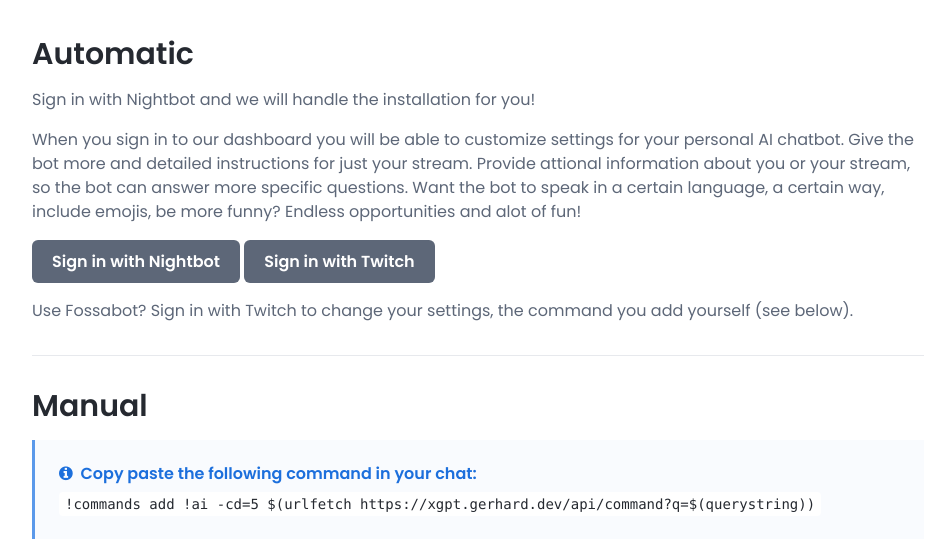
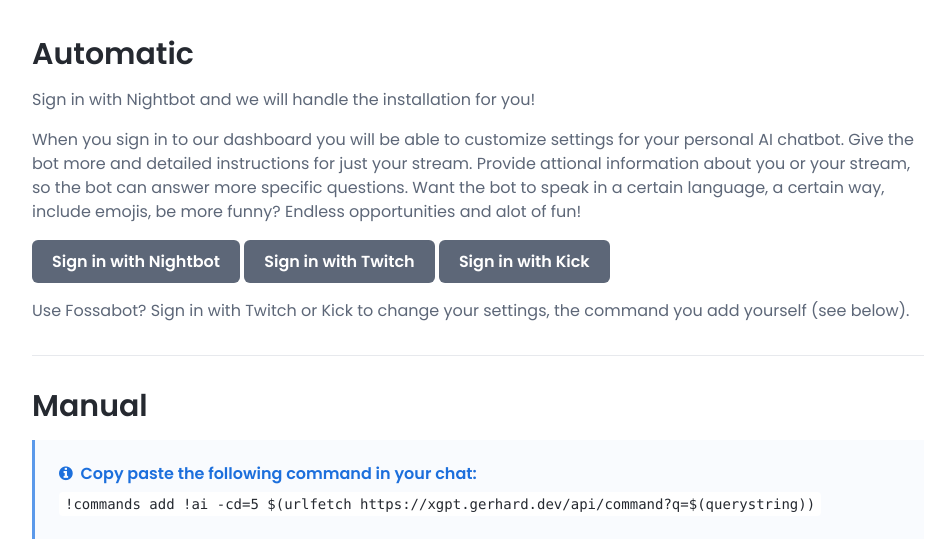
Before and after one commit to xgerhard/XGPT, a Laravel app: page / in a window 1280 px wide. Shown: the part 2811-3350 px from the top of the page, without its empty margins (312-1256 px from the left). Run offline with Laravel 12, Linux system fonts and the light colour scheme; some libraries are stand-ins or nearby versions.

Commit message:
Sign in with Kick
Fossabot also supports Kick. Twitch and Kick share one route.

```diff
--- a/app/Http/Controllers/AuthController.php
+++ b/app/Http/Controllers/AuthController.php
@@ -9,10 +9,16 @@ use Illuminate\Http\RedirectResponse;
 use App\Models\User;
 
 /**
- * Signs in a channel with Nightbot or Twitch, both find the same channel by its platform id
+ * Signs in a channel with Nightbot, Twitch or Kick, both find the same channel by its platform id
  */
 class AuthController extends Controller
 {
+    // As few permissions as each platform allows, Kick requires one to read the user
+    public const SCOPES = [
+        'twitch' => [],
+        'kick' => ['user:read'],
+    ];
+
     public function redirectToNightbot()
     {
         return Socialite::driver('nightbot')->redirect();
@@ -30,16 +36,16 @@ class AuthController extends Controller
         return redirect('/dashboard');
     }
 
-    public function redirectToTwitch()
+    public function redirectToPlatform(string $platform)
     {
-        return Socialite::driver('twitch')->setScopes([])->redirect();
+        return Socialite::driver($platform)->setScopes(self::SCOPES[$platform])->redirect();
     }
 
-    public function handleTwitchCallback()
+    public function handlePlatformCallback(string $platform)
     {
-        $twitchUser = Socialite::driver('twitch')->user();
+        $platformUser = Socialite::driver($platform)->user();
 
-        $this->login('twitch', $twitchUser->getId(), $twitchUser['login'], $twitchUser->getName());
+        $this->login($platform, $platformUser->getId(), $platformUser['login'] ?? $platformUser->getNickname(), $platformUser->getName());
 
         return redirect('/dashboard');
     }
--- a/app/Providers/AppServiceProvider.php
+++ b/app/Providers/AppServiceProvider.php
@@ -9,6 +9,7 @@ use Illuminate\Support\Facades\Event;
 use Illuminate\Support\Facades\RateLimiter;
 use Illuminate\Support\ServiceProvider;
 use SocialiteProviders\Manager\SocialiteWasCalled;
+use SocialiteProviders\Kick\KickExtendSocialite;
 use SocialiteProviders\Twitch\TwitchExtendSocialite;
 
 class AppServiceProvider extends ServiceProvider
@@ -28,6 +29,7 @@ class AppServiceProvider extends ServiceProvider
     {
         Event::listen(SocialiteWasCalled::class, [NightbotExtend::class, 'handle']);
         Event::listen(SocialiteWasCalled::class, [TwitchExtendSocialite::class, 'handle']);
+        Event::listen(SocialiteWasCalled::class, [KickExtendSocialite::class, 'handle']);
 
         RateLimiter::for('api', fn (Request $request) => Limit::perMinute(60)->by($request->user()?->id ?: $request->ip()));
     }
--- a/composer.json
+++ b/composer.json
@@ -13,6 +13,7 @@
         "laravel/framework": "^13.17",
         "laravel/socialite": "^5.11",
         "laravel/tinker": "^3.0",
+        "socialiteproviders/kick": "^5.0",
         "socialiteproviders/manager": "^4.4",
         "socialiteproviders/twitch": "^5.4",
         "xgerhard/nbheaders": "^1.0"
--- a/config/services.php
+++ b/config/services.php
@@ -47,6 +47,12 @@ return [
         'redirect' => env('APP_URL').'/login/twitch/callback',
     ],
 
+    'kick' => [
+        'client_id' => env('KICK_CLIENT_ID'),
+        'client_secret' => env('KICK_CLIENT_SECRET'),
+        'redirect' => env('APP_URL').'/login/kick/callback',
+    ],
+
     'cloudflare' => [
         'secret' => env('CLOUDFLARE_SECRET'),
     ],
--- a/resources/views/home.blade.php
+++ b/resources/views/home.blade.php
@@ -162,8 +162,8 @@
                         <h2 class="section-heading">Automatic</h2>
                         <p>Sign in with Nightbot and we will handle the installation for you!</p>
                         <p>When you sign in to our dashboard you will be able to customize settings for your personal AI chatbot. Give the bot more and detailed instructions for just your stream. Provide attional information about you or your stream, so the bot can answer more specific questions. Want the bot to speak in a certain language, a certain way, include emojis, be more funny? Endless opportunities and alot of fun!</p>
-                        <p><a href="https://xgpt.gerhard.dev/login" class="btn btn-secondary">Sign in with Nightbot</a> <a href="https://xgpt.gerhard.dev/login/twitch" class="btn btn-secondary">Sign in with Twitch</a></p>
-                        <p>Use Fossabot? Sign in with Twitch to change your settings, the command you add yourself (see below).</p>
+                        <p><a href="https://xgpt.gerhard.dev/login" class="btn btn-secondary">Sign in with Nightbot</a> <a href="https://xgpt.gerhard.dev/login/twitch" class="btn btn-secondary">Sign in with Twitch</a> <a href="https://xgpt.gerhard.dev/login/kick" class="btn btn-secondary">Sign in with Kick</a></p>
+                        <p>Use Fossabot? Sign in with Twitch or Kick to change your settings, the command you add yourself (see below).</p>
                     </section><!--//section-->
 
                     <section class="docs-section" id="item-3-2">
--- a/routes/web.php
+++ b/routes/web.php
@@ -23,8 +23,8 @@ Route::get('/', function () {
 
 Route::get('login', [AuthController::class, 'redirectToNightbot'])->name('login');
 Route::get('login/nightbot/callback', [AuthController::class, 'handleNightbotCallback']);
-Route::get('login/twitch', [AuthController::class, 'redirectToTwitch']);
-Route::get('login/twitch/callback', [AuthController::class, 'handleTwitchCallback']);
+Route::get('login/{platform}', [AuthController::class, 'redirectToPlatform'])->whereIn('platform', array_keys(AuthController::SCOPES));
+Route::get('login/{platform}/callback', [AuthController::class, 'handlePlatformCallback'])->whereIn('platform', array_keys(AuthController::SCOPES));
 Route::get('logout', [AuthController::class, 'logout']);
 
 Route::middleware(['auth'])->group(function () {
```
Also changed, not shown: tests/Feature/CommandTest.php (+14 -0 lines), 2 other files.
